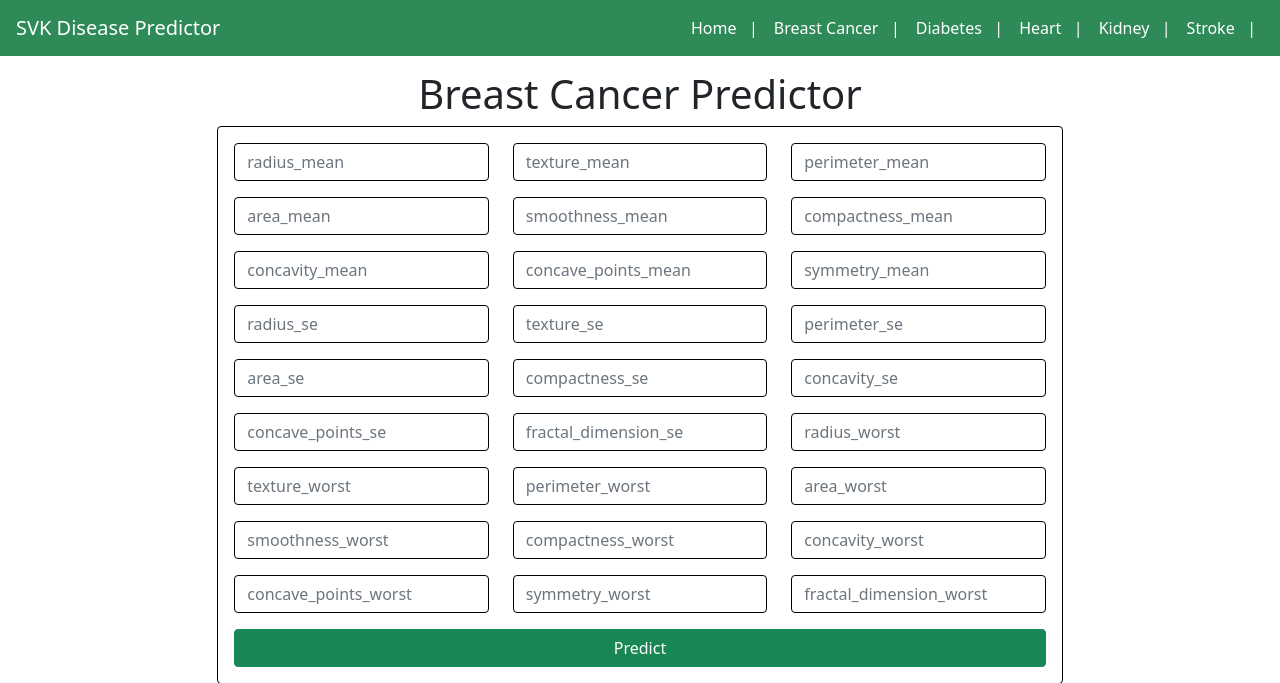
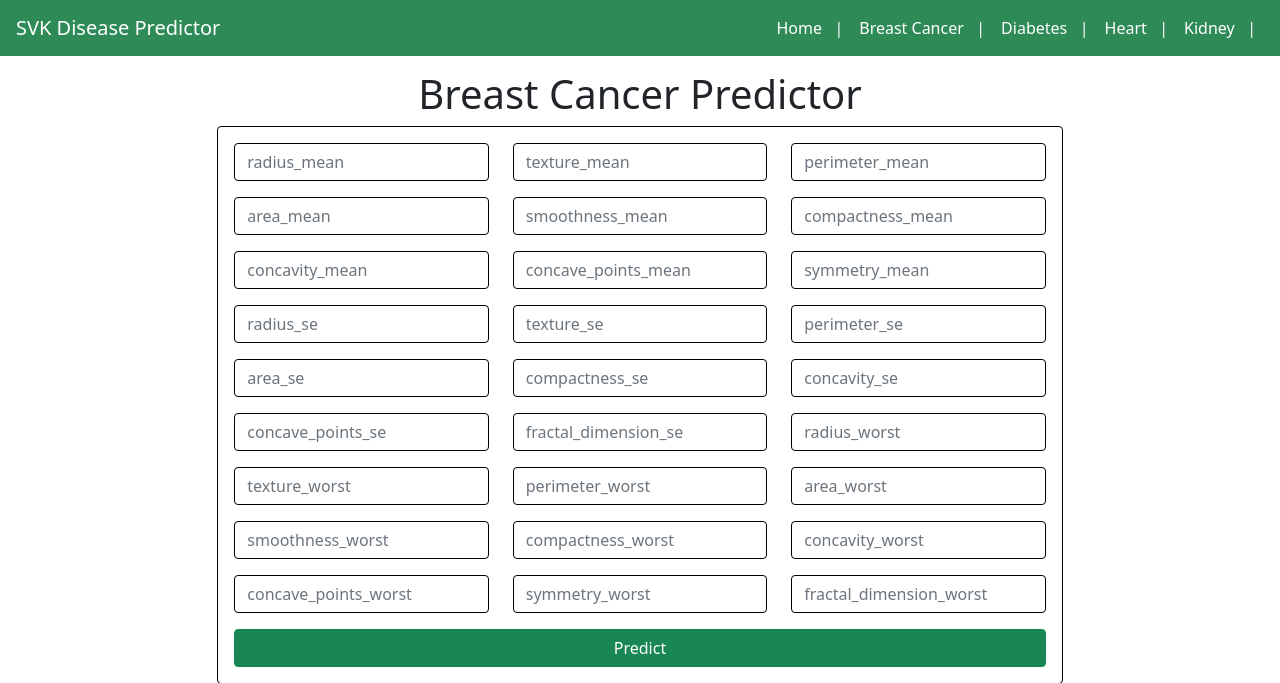
Before and after one commit to VamshiKrishna96/multiple-disease-predictor, a Flask app: page /cancer in a window 1280 px wide. Shown: the top 683 px of the page. Run offline with Flask 2, Linux system fonts and the light colour scheme; some libraries are stand-ins or nearby versions.

Commit message:
Update base.html

```diff
--- a/templates/base.html
+++ b/templates/base.html
@@ -108,10 +108,6 @@
                         <a class="nav-link active" href="{{ url_for('kidney_page') }}">Kidney &nbsp; |</a>
                     </li>
 
-                    <li class="nav-item">
-                        <a class="nav-link active" href="{{ url_for('stroke_page') }}">Stroke &nbsp; |</a>
-                    </li>
-
                 </ul>
             </div>
         </nav>
```
